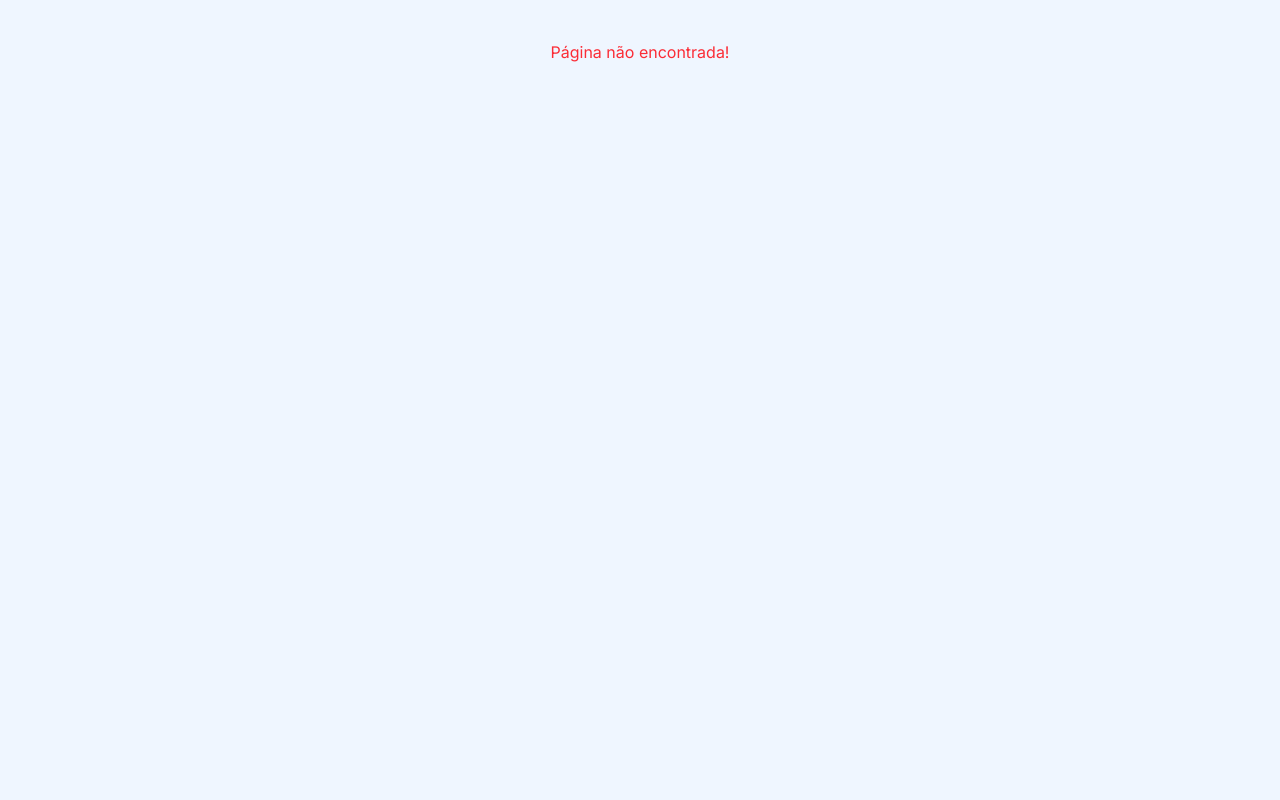
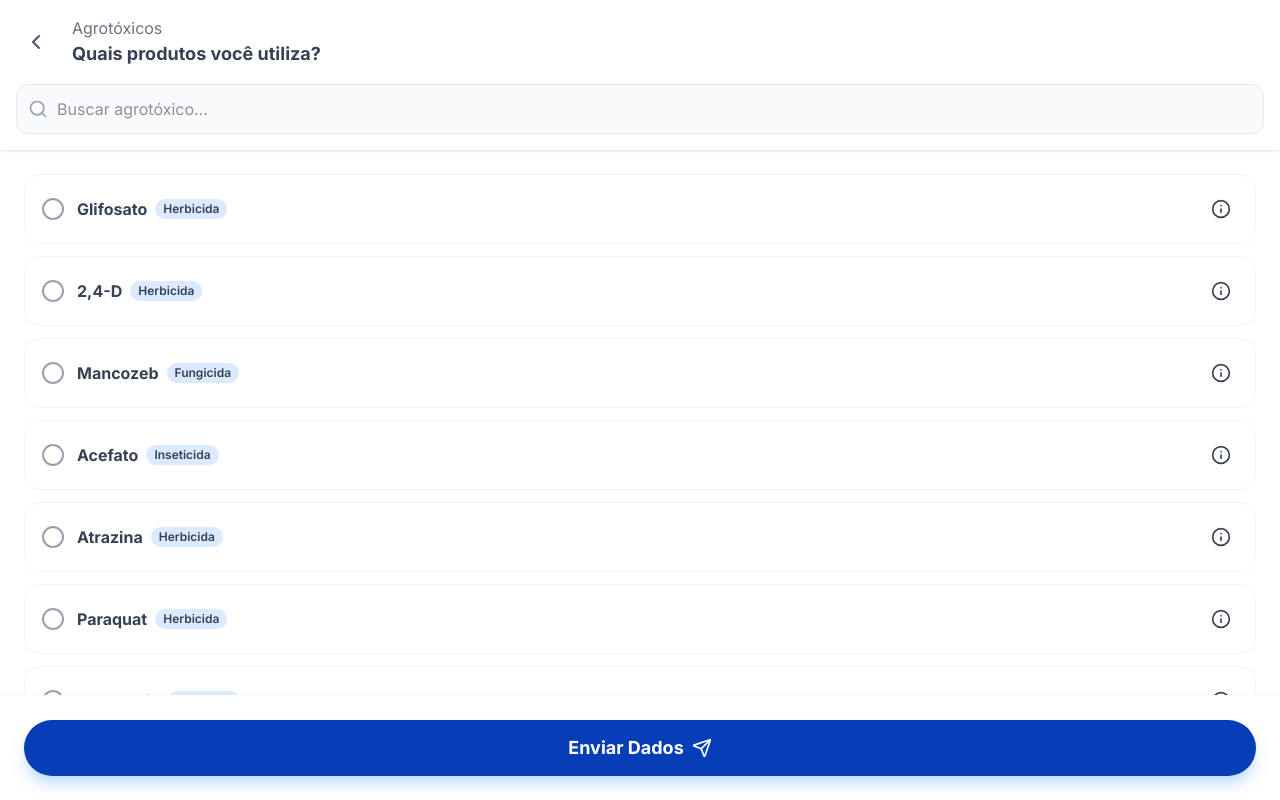
Before and after one commit to raphamatoss/cuidagro, a React (Vite) app in the folder frontend/: page /pesticide in a window 1280 px wide. Shown: the top 800 px of the page. Built offline with nearby package versions, Linux system fonts and the light colour scheme; a web font is replaced by a local one.

Commit message:
feat: add pagina de agrotoxicos

```diff
--- a/frontend/src/App.tsx
+++ b/frontend/src/App.tsx
@@ -5,6 +5,7 @@ import RegisterPage from "./pages/RegisterPage";
 import SymptomsPage from "./pages/SymptomsPage";
 import MyHealthPage from "./pages/MyHealthPage";
 import AppointmentsPage from "./pages/AppointmentsPage";
+import PesticidesPage from "./pages/PesticidesPage";
 
 export default function App() {
   return (
@@ -17,6 +18,7 @@ export default function App() {
             <Route path="/symptoms" element={<SymptomsPage/>}/>
             <Route path="/health" element={<MyHealthPage/>}/>
             <Route path="/appointments" element={<AppointmentsPage/>}/>
+            <Route path="/pesticide" element={<PesticidesPage/>}/>
 
             <Route path="/" element={<Navigate to={"/login"} replace />} />
 
--- a/frontend/src/pages/HomePage.tsx
+++ b/frontend/src/pages/HomePage.tsx
@@ -30,7 +30,7 @@ export default function HomePage() {
       description: "Catálogo e Segurança",
       icon: Sprout,
       color: "bg-green-100 text-green-600",
-      route: "/agrotoxicos"
+      route: "/pesticide"
     },
     {
       title: "Minhas Consultas",
@@ -44,12 +44,12 @@ export default function HomePage() {
       description: "Telemedicina",
       icon: Stethoscope,
       color: "bg-orange-100 text-orange-600",
-      route: "/medico"
+      route: "/doctor"
     }
   ];
 
   return (
-    <div className="flex min-h-screen flex-col bg-gray-50 ">
+    <div className="flex min-h-screen flex-col bg-gray-50 w-full">
 
       <header className="px-6 pt-12 pb-6 flex items-center justify-between bg-white shadow-sm sticky top-0 z-10">
         <div>
--- /dev/null
+++ b/frontend/src/pages/PesticidesPage.tsx
@@ -0,0 +1,179 @@
+import { useEffect, useState } from 'react';
+import { useNavigate } from 'react-router-dom';
+import { ChevronLeft, Search, FlaskConical, Info, CheckCircle2, Circle, Send } from 'lucide-react';
+import type { Pesticide } from '../types/pesticide';
+import { pesticideService } from '../services/pesticideService';
+import { Input } from '../components/Input'; // Reutilizando seu componente de input
+
+export default function PesticidesPage() {
+  const navigate = useNavigate();
+
+  // Estados
+  const [pesticides, setPesticides] = useState<Pesticide[]>([]);
+  const [selectedIds, setSelectedIds] = useState<string[]>([]);
+  const [searchTerm, setSearchTerm] = useState('');
+  const [otherPesticide, setOtherPesticide] = useState('');
+  const [isLoading, setIsLoading] = useState(true);
+  const [isSubmitting, setIsSubmitting] = useState(false);
+
+  // Busca dados ao carregar a tela
+  useEffect(() => {
+    async function fetchData() {
+      try {
+        const data = await pesticideService.getAll();
+        setPesticides(data);
+      } catch (error) {
+        console.error(error);
+
+        alert("Erro ao carregar lista de agrotóxicos");
+      } finally {
+        setIsLoading(false);
+      }
+    }
+    fetchData();
+  }, []);
+
+  // Lógica de Seleção (Toggle)
+  const togglePesticide = (id: string) => {
+    setSelectedIds(prev =>
+      prev.includes(id) ? prev.filter(item => item !== id) : [...prev, id]
+    );
+  };
+
+  // Filtragem
+  const filteredList = pesticides.filter(p =>
+    p.name.toLowerCase().includes(searchTerm.toLowerCase())
+  );
+
+  // Envio do Formulário
+  const handleSubmit = async () => {
+    setIsSubmitting(true);
+    // Simulação de envio
+    await new Promise(resolve => setTimeout(resolve, 1500));
+    console.log("Selecionados:", selectedIds, "Outro:", otherPesticide);
+
+    alert("Dados enviados com sucesso!");
+    navigate('/home');
+  };
+
+  return (
+    <div className="flex min-h-screen flex-col bg-white pb-28">
+
+      {/* HEADER */}
+      <header className="bg-white px-4 py-4 shadow-sm sticky top-0 z-20">
+        <div className="flex items-center gap-4 mb-4">
+            <button
+              onClick={() => navigate(-1)}
+              className="p-2 rounded-full hover:bg-gray-100 transition-colors"
+            >
+              <ChevronLeft size={24} className="text-gray-600" />
+            </button>
+            <div>
+                <p className="text-gray-500">Agrotóxicos</p>
+                <h1 className="text-lg font-bold text-gray-700">Quais produtos você utiliza?</h1>
+            </div>
+        </div>
+
+        {/* BARRA DE BUSCA */}
+        <div className="relative">
+            <Search className="absolute left-3 top-1/2 -translate-y-1/2 text-gray-400" size={20} />
+            <input
+                type="text"
+                placeholder="Buscar agrotóxico..."
+                value={searchTerm}
+                onChange={(e) => setSearchTerm(e.target.value)}
+                className="w-full bg-gray-50 border border-gray-200 rounded-xl py-3 pl-10 pr-4 outline-none focus:ring-2 focus:ring-agro-blue/60 transition-all"
+            />
+        </div>
+      </header>
+
+      <main className="p-6 flex flex-col gap-4">
+
+        {isLoading ? (
+            <p className="text-center text-gray-400 mt-10">Carregando catálogo...</p>
+        ) : (
+            <>
+                <div className="flex flex-col gap-3">
+
+                    {filteredList.map((item) => {
+                        const isSelected = selectedIds.includes(item.id);
+                        return (
+                            <div
+                                key={item.id}
+                                onClick={() => togglePesticide(item.id)}
+                                className={`
+                                    flex items-center justify-between p-4 rounded-2xl border cursor-pointer transition-all
+                                    ${isSelected
+                                        ? 'bg-blue-50 border-agro-blue/80 shadow-sm'
+                                        : 'bg-white border-gray-100 hover:border-blue-200'}
+                                `}
+                            >
+                                <div className="flex items-center gap-3">
+                                    {/* Ícone de Checkbox */}
+                                    <div className={isSelected ? 'text-agro-blue' : 'text-gray-400'}>
+                                        {isSelected ? <CheckCircle2 size={24} /> : <Circle size={24} />}
+                                    </div>
+
+                                    <div className='flex flex-row items-center gap-2'>
+                                        <span className={`font-bold block text-[1rem] ${isSelected ? 'text-agro-blue' : 'text-gray-700'}`}>
+                                            {item.name}
+                                        </span>
+                                        {/* Badge de Tipo */}
+                                        <span className="text-xs px-2 py-0.5 bg-blue-100 text-gray-700 rounded-full font-semibold">
+                                            {item.type}
+                                        </span>
+                                    </div>
+                                </div>
+
+                                {/* Botão de Info */}
+                                <button
+                                    onClick={(e) => {
+                                        e.stopPropagation(); // Evita marcar o checkbox ao clicar no info
+                                        alert(`Características do ${item.name}:\nFaixa Toxicológica: ${item.toxicityLevel}`);
+                                    }}
+                                    className="p-2 text-gray-700 hover:text-agro-blue"
+                                >
+                                    <Info size={20} />
+                                </button>
+                            </div>
+                        );
+                    })}
+
+                    {/* Feedback se a busca não encontrar nada */}
+                    {filteredList.length === 0 && (
+                        <div className="text-center py-8 text-gray-400">
+                            <FlaskConical size={48} className="mx-auto mb-2 opacity-20" />
+                            <p>Nenhum produto encontrado.</p>
+                        </div>
+                    )}
+                </div>
+
+                {/* CAMPO "OUTROS" */}
+                <div className="mt-4 pt-4 border-t border-gray-100">
+                    <Input
+                        id="other"
+                        label="Outro produto não listado:"
+                        placeholder="Digite o nome..."
+                        value={otherPesticide}
+                        onChange={(e) => setOtherPesticide(e.target.value)}
+                    />
+                </div>
+            </>
+        )}
+      </main>
+
+      {/* BOTÃO DE ENVIAR */}
+      <div className="fixed bottom-0 left-0 right-0 p-6 bg-white border-t border-gray-50 z-30">
+        <button
+          onClick={handleSubmit}
+          disabled={isSubmitting}
+          className="w-full h-14 bg-agro-blue text-white rounded-full font-bold text-lg shadow-lg shadow-blue-200 flex items-center justify-center gap-2 active:scale-95 transition-all hover:bg-blue-800 disabled:opacity-70"
+        >
+          {isSubmitting ? "Enviando..." : "Enviar Dados"}
+          {!isSubmitting && <Send size={20} />}
+        </button>
+      </div>
+
+    </div>
+  );
+}
--- /dev/null
+++ b/frontend/src/services/pesticideService.ts
@@ -0,0 +1,21 @@
+import type { Pesticide } from '../types/pesticide';
+
+export const pesticideService = {
+  getAll: async (): Promise<Pesticide[]> => {
+
+    return new Promise((resolve) => {
+      setTimeout(() => {
+        resolve([
+          { id: '1', name: 'Glifosato', type: 'Herbicida', toxicityLevel: 'red' },
+          { id: '2', name: '2,4-D', type: 'Herbicida', toxicityLevel: 'yellow' },
+          { id: '3', name: 'Mancozeb', type: 'Fungicida', toxicityLevel: 'blue' },
+          { id: '4', name: 'Acefato', type: 'Inseticida', toxicityLevel: 'yellow' },
+          { id: '5', name: 'Atrazina', type: 'Herbicida', toxicityLevel: 'green' },
+          { id: '6', name: 'Paraquat', type: 'Herbicida', toxicityLevel: 'red' },
+          { id: '7', name: 'Clorpirifós', type: 'Inseticida', toxicityLevel: 'yellow' },
+          { id: '8', name: 'Carbofuran', type: 'Inseticida', toxicityLevel: 'red' },
+        ]);
+      }, 800);
+    });
+  }
+};
--- /dev/null
+++ b/frontend/src/types/pesticide.ts
@@ -0,0 +1,6 @@
+export interface Pesticide {
+  id: string;
+  name: string;
+  type: 'Herbicida' | 'Inseticida' | 'Fungicida' | 'Outro';
+  toxicityLevel: string;
+}
```
